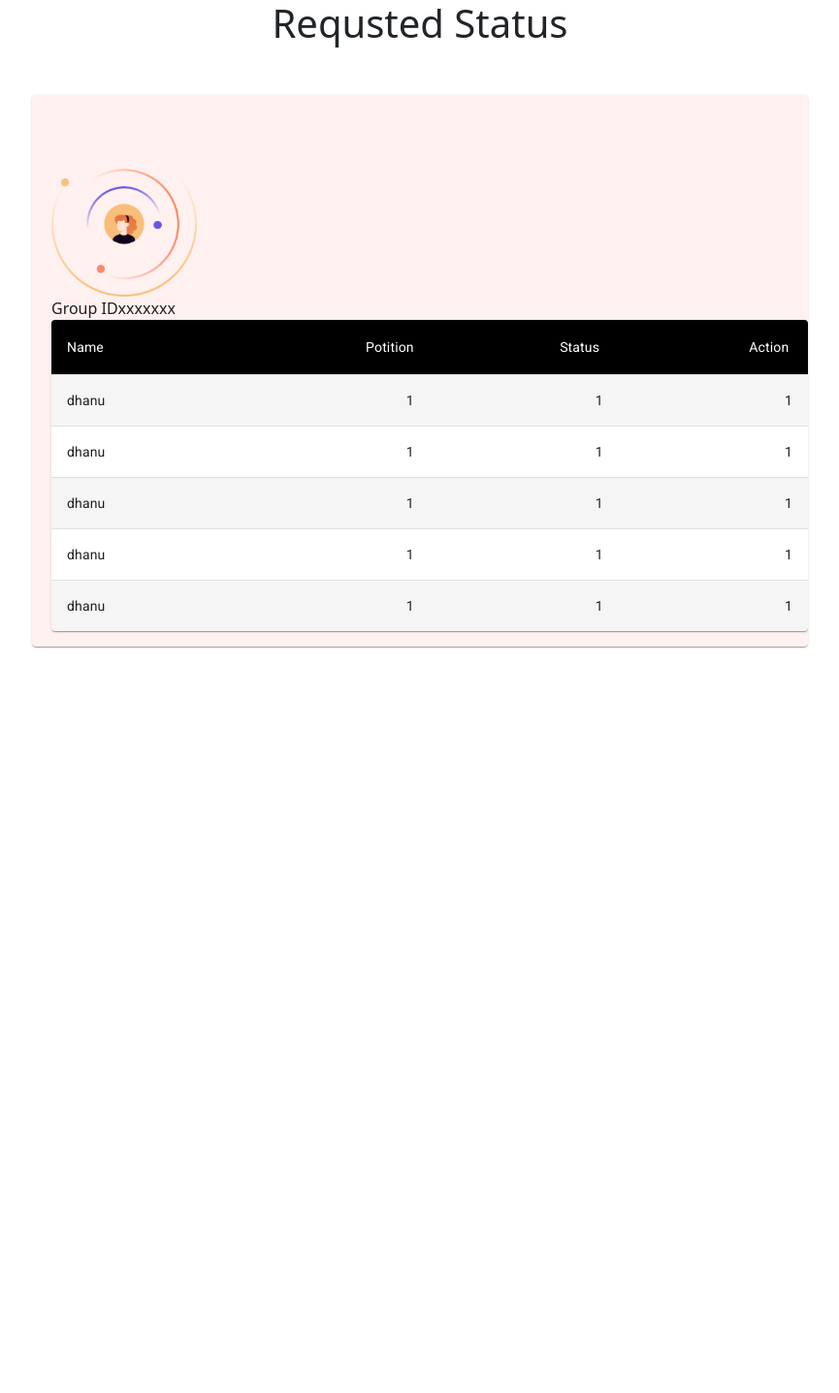
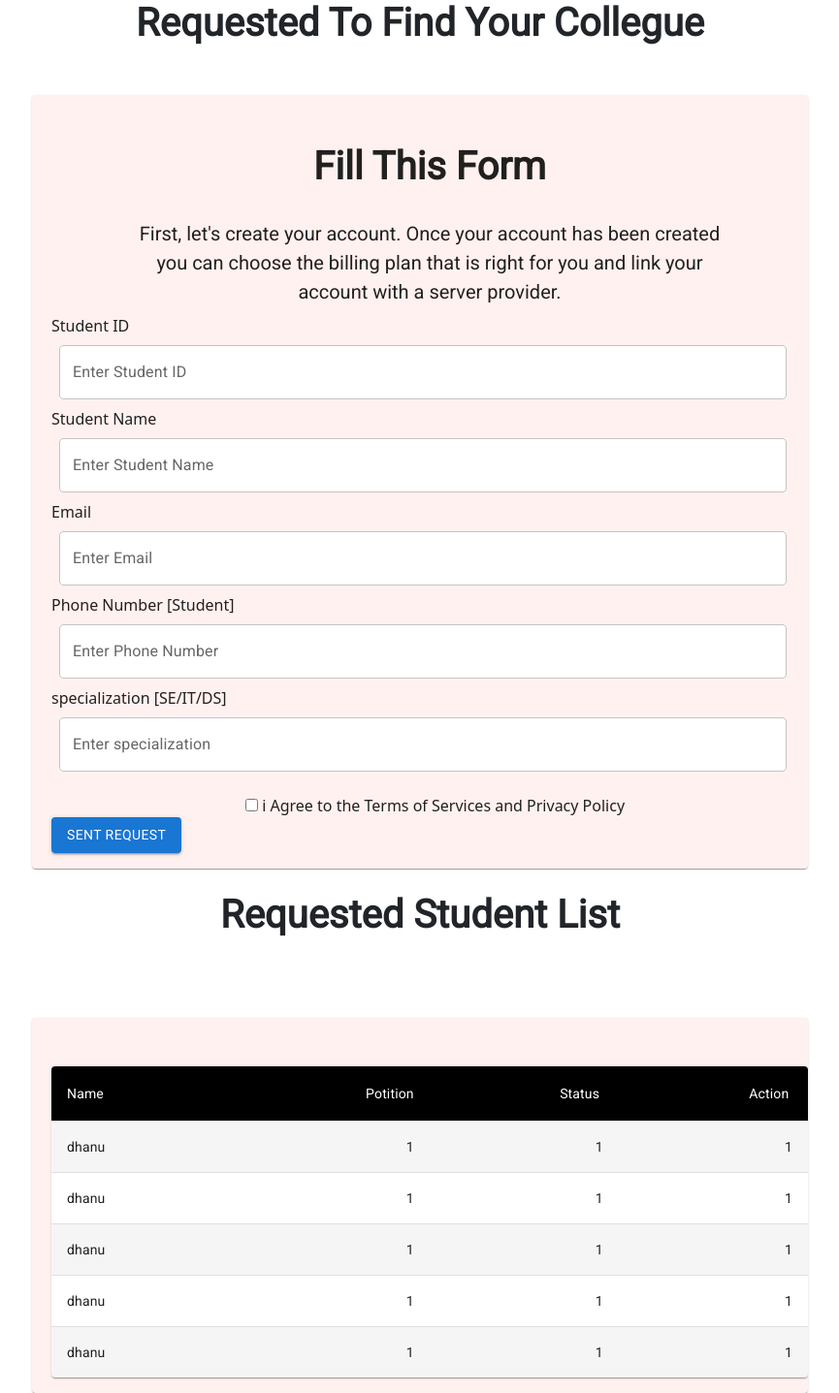
Before and after one commit to akiakash/ResearchManagement-Client, a React app in the folder researchmanagementclient/: page /aboutus in a window 1280 px wide. Shown: the whole page at 97% size, without its empty margins (207-1072 px from the left). Before the commit the page ends 800 px from the top, so only its background shows below. Built offline with nearby package versions, Linux system fonts and the light colour scheme.

Commit message:
add find members
insert js file

```diff
--- a/researchmanagementclient/src/App.js
+++ b/researchmanagementclient/src/App.js
@@ -10,6 +10,7 @@ import Home1 from "./Home/Home1";
 import MainHome from "./Home/MainHome";
 import RegisterTopic from "./Components/RegisterTopic";
 import RequstedStatus from "./Components/RequstedStatus";
+import FindMembers from "./Components/FindMembers";
 function App() {
   return (
     // <div className="App">
@@ -24,7 +25,7 @@ function App() {
     // </div>
     <>
 
-      <RequstedStatus />
+      <FindMembers />
       {/* <RegisterTopic /> */}
     </>
   );
--- /dev/null
+++ b/researchmanagementclient/src/Components/FindMembers.js
@@ -0,0 +1,211 @@
+import React from "react";
+import Box from "@mui/material/Box";
+import TextField from "@mui/material/TextField";
+import { Button, Card } from "@mui/material";
+import "@fontsource/roboto";
+import { styled } from '@mui/material/styles';
+import Table from '@mui/material/Table';
+import TableBody from '@mui/material/TableBody';
+import TableCell, { tableCellClasses } from '@mui/material/TableCell';
+import TableContainer from '@mui/material/TableContainer';
+import TableHead from '@mui/material/TableHead';
+import TableRow from '@mui/material/TableRow';
+import Paper from '@mui/material/Paper';
+
+
+
+const StyledTableCell = styled(TableCell)(({ theme }) => ({
+    [`&.${tableCellClasses.head}`]: {
+      backgroundColor: theme.palette.common.black,
+      color: theme.palette.common.white,
+    },
+    [`&.${tableCellClasses.body}`]: {
+      fontSize: 14,
+    },
+  }));
+
+  const StyledTableRow = styled(TableRow)(({ theme }) => ({
+    '&:nth-of-type(odd)': {
+      backgroundColor: theme.palette.action.hover,
+    },
+    // hide last border
+    '&:last-child td, &:last-child th': {
+      border: 0,
+    },
+  }));
+
+  function createData(name, calories, fat, carbs, protein) {
+    return { name, calories, fat, carbs, protein };
+  }
+
+  const rows = [
+    createData('dhanu', 1, 1, 1,),
+    createData('dhanu', 1, 1, 1,),
+    createData('dhanu', 1, 1, 1,),
+    createData('dhanu', 1, 1, 1,),
+    createData('dhanu', 1, 1, 1, ),
+  ];
+function FindMembers() {
+  return (
+    <div>
+      <h1 style={{ fontFamily: "Roboto", textAlign: "center" }}>
+        <b>Requested To Find Your Collegue</b>
+      </h1>
+      <Card
+        style={{
+          width: "800px",
+          marginRight: "auto",
+          marginLeft: "auto",
+          marginTop: "50px",
+          backgroundColor: "FFF1EF",
+        }}
+      >
+        <Box
+          style={{ marginLeft: "20px", paddingTop: "50px" }}
+          component="form"
+          sx={{
+            "& .MuiTextField-root": { m: 1, width: "25ch" },
+          }}
+          noValidate
+          autoComplete="off"
+        >
+          <h1 style={{ fontFamily: "Roboto", textAlign: "center" }}>
+            <b>Fill This Form </b>
+          </h1>
+          <h2
+            style={{
+              textAlign: "center",
+              marginLeft: "10%",
+              marginRight: "10%",
+              fontSize: "20px",
+              marginTop: "30px",
+              fontFamily: "Roboto",
+              lineHeight: "30px",
+            }}
+          >
+            {" "}
+            First, let's create your account. Once your account has been created
+            you can choose the billing plan that is right for you and link your
+            account with a server provider.
+          </h2>
+          <div>
+            <label>Student ID</label>
+            <br></br>
+            <TextField
+              id="outlined-error"
+              label="Enter Student ID"
+              // defaultValue="Hello World"
+              style={{ backgroundColor: "white", width: "750px" }}
+            />
+            <br></br>
+            <label>Student Name</label>
+            <br></br>
+            <TextField
+              id="outlined-error-helper-text"
+              label="Enter Student Name"
+              // defaultValue="Hello World"
+              // helperText="Incorrect entry."
+              style={{ backgroundColor: "white", width: "750px" }}
+            />
+          </div>
+          <div>
+            <label>Email </label>
+            <br></br>
+            <TextField
+              id="outlined-error-helper-text"
+              label="Enter Email"
+              // defaultValue="Hello World"
+              // helperText="Incorrect entry."
+              style={{ backgroundColor: "white", width: "750px" }}
+            />
+            <br></br>
+            <label>Phone Number [Student]</label>
+            <br></br>
+            <TextField
+              id="outlined-error-helper-text"
+              label="Enter Phone Number"
+              // defaultValue="Hello World"
+              // helperText="Incorrect entry."
+              style={{ backgroundColor: "white", width: "750px" }}
+            />
+             <br></br>
+            <label>specialization [SE/IT/DS]</label>
+            <br></br>
+            <TextField
+              id="outlined-error-helper-text"
+              label="Enter specialization"
+              // defaultValue="Hello World"
+              // helperText="Incorrect entry."
+              style={{ backgroundColor: "white", width: "750px" }}
+            />
+          </div>
+          <div>
+            <input
+              type="checkbox"
+              name="nameOfChoice"
+              value="1"
+              style={{ marginLeft: "200px", marginTop: "20px" }}
+            />{" "}
+            i Agree to the Terms of Services and Privacy Policy
+          </div>
+
+          <Button variant="contained">Sent Request</Button>
+        </Box>
+      </Card>
+      <br></br>
+      <h1 style={{ fontFamily: "Roboto", textAlign: "center" }}>
+        <b>Requested Student List</b>
+      </h1>
+      <br></br>
+
+      <Card
+      style={{
+        width: "800px",
+        marginRight: "auto",
+        marginLeft: "auto",
+        marginTop: "50px",
+        backgroundColor: "FFF1EF",
+      }}
+    >
+      <Box
+        style={{ marginLeft: "20px", paddingTop: "50px" }}
+        component="form"
+        sx={{
+          "& .MuiTextField-root": { m: 1, width: "25ch" },
+        }}
+        noValidate
+        autoComplete="off"
+      >
+
+      <TableContainer component={Paper}>
+      <Table sx={{ minWidth: 700 }} aria-label="customized table">
+        <TableHead>
+          <TableRow>
+            <StyledTableCell>Name </StyledTableCell>
+            <StyledTableCell align="right">Potition</StyledTableCell>
+            <StyledTableCell align="right">Status&nbsp;</StyledTableCell>
+            <StyledTableCell align="right">Action&nbsp;</StyledTableCell>
+          </TableRow>
+        </TableHead>
+        <TableBody>
+          {rows.map((row) => (
+            <StyledTableRow key={row.name}>
+              <StyledTableCell component="th" scope="row">
+                {row.name}
+              </StyledTableCell>
+              <StyledTableCell align="right">{row.calories}</StyledTableCell>
+              <StyledTableCell align="right">{row.fat}</StyledTableCell>
+              <StyledTableCell align="right">{row.carbs}</StyledTableCell>
+            </StyledTableRow>
+          ))}
+        </TableBody>
+      </Table>
+    </TableContainer>
+    </Box>
+    </Card>
+
+    </div>
+  );
+}
+
+export default FindMembers;
```
